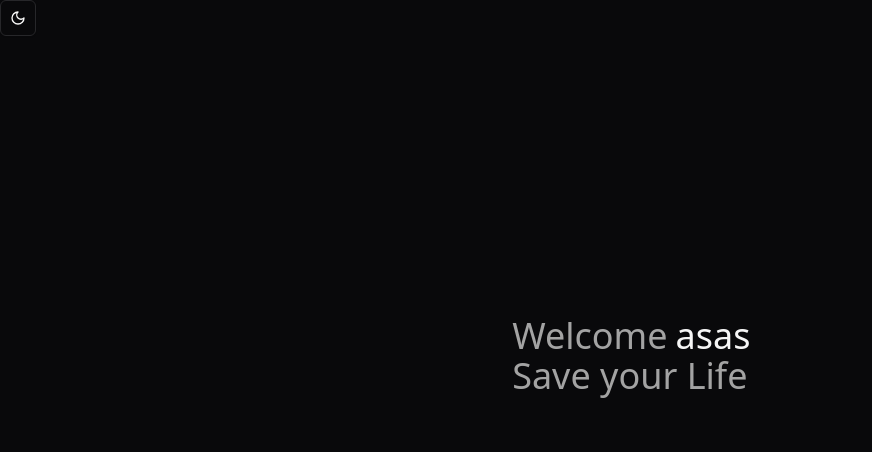
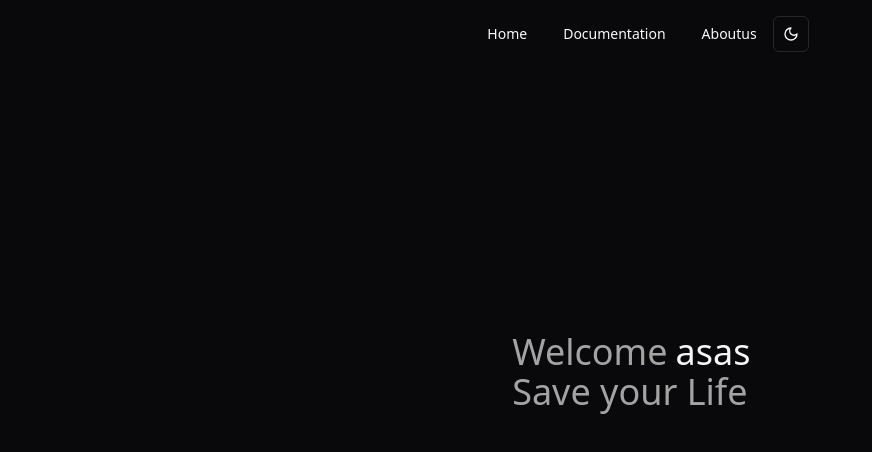
Before and after one commit to Skylar4/healthcare-analysis-typescript, a React (Vite) app in the folder analysis-projec/: page / in a window 1280 px wide. Shown: the top 452 px of the page, without its empty margins (0-872 px from the left). Built offline with nearby package versions, Linux system fonts and the light colour scheme.

Commit message:
Navigation to home, Docs, AboutPage done

```diff
--- a/analysis-projec/package.json
+++ b/analysis-projec/package.json
@@ -11,6 +11,7 @@
   },
   "dependencies": {
     "@radix-ui/react-dropdown-menu": "^2.1.6",
+    "@radix-ui/react-navigation-menu": "^1.2.5",
     "@radix-ui/react-slot": "^1.1.2",
     "@tailwindcss/vite": "^4.0.6",
     "class-variance-authority": "^0.7.1",
--- a/analysis-projec/src/App.tsx
+++ b/analysis-projec/src/App.tsx
@@ -5,16 +5,21 @@
 import { ThemeProvider } from "./components/theme-provider";
 import { BrowserRouter, Routes, Route } from "react-router-dom";
 import { ModeToggle } from "./components/mode-toogle";
+import { NavigationMenuDemo } from "./democomponents/NagiationDemo";
+import Documentation from "./pages/Documentation";
 
 function App() {
   return (
     <BrowserRouter>
       <ThemeProvider defaultTheme="dark" storageKey="vite-ui-theme">
-        <ModeToggle></ModeToggle>
+        <div className="flex justify-center mt-4">
+          <NavigationMenuDemo />
+          <ModeToggle></ModeToggle>
+        </div>
         <Routes>
           <Route path="/" element={<MainPage />}></Route>
-
-          <Route path="/about" element={<AboutPage />} />
+          <Route path="/docs" element={<Documentation />} />
+          <Route path="/aboutus" element={<AboutPage />} />
           <Route path="/infopage" element={<InfoPage />} />
           <Route path="/result" element={<Result />} />
         </Routes>
--- /dev/null
+++ b/analysis-projec/src/components/ui/navigation-menu.tsx
@@ -0,0 +1,128 @@
+import * as React from "react";
+import * as NavigationMenuPrimitive from "@radix-ui/react-navigation-menu";
+import { cva } from "class-variance-authority";
+import { ChevronDown } from "lucide-react";
+
+import { cn } from "../../lib/utils";
+
+const NavigationMenu = React.forwardRef<
+  React.ElementRef<typeof NavigationMenuPrimitive.Root>,
+  React.ComponentPropsWithoutRef<typeof NavigationMenuPrimitive.Root>
+>(({ className, children, ...props }, ref) => (
+  <NavigationMenuPrimitive.Root
+    ref={ref}
+    className={cn(
+      "relative z-10 flex max-w-max flex-1 items-center justify-center",
+      className
+    )}
+    {...props}
+  >
+    {children}
+    <NavigationMenuViewport />
+  </NavigationMenuPrimitive.Root>
+));
+NavigationMenu.displayName = NavigationMenuPrimitive.Root.displayName;
+
+const NavigationMenuList = React.forwardRef<
+  React.ElementRef<typeof NavigationMenuPrimitive.List>,
+  React.ComponentPropsWithoutRef<typeof NavigationMenuPrimitive.List>
+>(({ className, ...props }, ref) => (
+  <NavigationMenuPrimitive.List
+    ref={ref}
+    className={cn(
+      "group flex flex-1 list-none items-center justify-center space-x-1",
+      className
+    )}
+    {...props}
+  />
+));
+NavigationMenuList.displayName = NavigationMenuPrimitive.List.displayName;
+
+const NavigationMenuItem = NavigationMenuPrimitive.Item;
+
+const navigationMenuTriggerStyle = cva(
+  "group inline-flex h-9 w-max items-center justify-center rounded-md bg-background px-4 py-2 text-sm font-medium transition-colors hover:bg-accent hover:text-accent-foreground focus:bg-accent focus:text-accent-foreground focus:outline-none disabled:pointer-events-none disabled:opacity-50 data-[active]:bg-accent/50 data-[state=open]:bg-accent/50"
+);
+
+const NavigationMenuTrigger = React.forwardRef<
+  React.ElementRef<typeof NavigationMenuPrimitive.Trigger>,
+  React.ComponentPropsWithoutRef<typeof NavigationMenuPrimitive.Trigger>
+>(({ className, children, ...props }, ref) => (
+  <NavigationMenuPrimitive.Trigger
+    ref={ref}
+    className={cn(navigationMenuTriggerStyle(), "group", className)}
+    {...props}
+  >
+    {children}{" "}
+    <ChevronDown
+      className="relative top-[1px] ml-1 h-3 w-3 transition duration-300 group-data-[state=open]:rotate-180"
+      aria-hidden="true"
+    />
+  </NavigationMenuPrimitive.Trigger>
+));
+NavigationMenuTrigger.displayName = NavigationMenuPrimitive.Trigger.displayName;
+
+const NavigationMenuContent = React.forwardRef<
+  React.ElementRef<typeof NavigationMenuPrimitive.Content>,
+  React.ComponentPropsWithoutRef<typeof NavigationMenuPrimitive.Content>
+>(({ className, ...props }, ref) => (
+  <NavigationMenuPrimitive.Content
+    ref={ref}
+    className={cn(
+      "left-0 top-0 w-full data-[motion^=from-]:animate-in data-[motion^=to-]:animate-out data-[motion^=from-]:fade-in data-[motion^=to-]:fade-out data-[motion=from-end]:slide-in-from-right-52 data-[motion=from-start]:slide-in-from-left-52 data-[motion=to-end]:slide-out-to-right-52 data-[motion=to-start]:slide-out-to-left-52 md:absolute md:w-auto ",
+      className
+    )}
+    {...props}
+  />
+));
+NavigationMenuContent.displayName = NavigationMenuPrimitive.Content.displayName;
+
+const NavigationMenuLink = NavigationMenuPrimitive.Link;
+
+const NavigationMenuViewport = React.forwardRef<
+  React.ElementRef<typeof NavigationMenuPrimitive.Viewport>,
+  React.ComponentPropsWithoutRef<typeof NavigationMenuPrimitive.Viewport>
+>(({ className, ...props }, ref) => (
+  <div className={cn("absolute left-0 top-full flex justify-center")}>
+    <NavigationMenuPrimitive.Viewport
+      className={cn(
+        "origin-top-center relative mt-1.5 h-[var(--radix-navigation-menu-viewport-height)] w-full overflow-hidden rounded-md border bg-popover text-popover-foreground shadow data-[state=open]:animate-in data-[state=closed]:animate-out data-[state=closed]:zoom-out-95 data-[state=open]:zoom-in-90 md:w-[var(--radix-navigation-menu-viewport-width)]",
+        className
+      )}
+      ref={ref}
+      {...props}
+    />
+  </div>
+));
+NavigationMenuViewport.displayName =
+  NavigationMenuPrimitive.Viewport.displayName;
+
+const NavigationMenuIndicator = React.forwardRef<
+  React.ElementRef<typeof NavigationMenuPrimitive.Indicator>,
+  React.ComponentPropsWithoutRef<typeof NavigationMenuPrimitive.Indicator>
+>(({ className, ...props }, ref) => (
+  <NavigationMenuPrimitive.Indicator
+    ref={ref}
+    className={cn(
+      "top-full z-[1] flex h-1.5 items-end justify-center overflow-hidden data-[state=visible]:animate-in data-[state=hidden]:animate-out data-[state=hidden]:fade-out data-[state=visible]:fade-in",
+      className
+    )}
+    {...props}
+  >
+    <div className="relative top-[60%] h-2 w-2 rotate-45 rounded-tl-sm bg-border shadow-md" />
+  </NavigationMenuPrimitive.Indicator>
+));
+NavigationMenuIndicator.displayName =
+  NavigationMenuPrimitive.Indicator.displayName;
+
+export {
+  navigationMenuTriggerStyle,
+  NavigationMenu,
+  NavigationMenuList,
+  NavigationMenuItem,
+  NavigationMenuContent,
+  NavigationMenuTrigger,
+  NavigationMenuLink,
+  NavigationMenuIndicator,
+  NavigationMenuViewport,
+};
--- /dev/null
+++ b/analysis-projec/src/democomponents/NagiationDemo.tsx
@@ -0,0 +1,41 @@
+"use client";
+
+import { Link } from "react-router-dom";
+
+import {
+  NavigationMenu,
+  NavigationMenuItem,
+  NavigationMenuLink,
+  NavigationMenuList,
+  navigationMenuTriggerStyle,
+} from "../components/ui/navigation-menu";
+
+export function NavigationMenuDemo() {
+  return (
+    <NavigationMenu>
+      <NavigationMenuList>
+        <NavigationMenuItem>
+          <Link to="/">
+            <NavigationMenuLink className={navigationMenuTriggerStyle()}>
+              Home
+            </NavigationMenuLink>
+          </Link>
+        </NavigationMenuItem>
+        <NavigationMenuItem>
+          <Link to="/docs">
+            <NavigationMenuLink className={navigationMenuTriggerStyle()}>
+              Documentation
+            </NavigationMenuLink>
+          </Link>
+        </NavigationMenuItem>
+        <NavigationMenuItem>
+          <Link to="/aboutus">
+            <NavigationMenuLink className={navigationMenuTriggerStyle()}>
+              Aboutus
+            </NavigationMenuLink>
+          </Link>
+        </NavigationMenuItem>
+      </NavigationMenuList>
+    </NavigationMenu>
+  );
+}
--- /dev/null
+++ b/analysis-projec/src/pages/Documentation.tsx
@@ -0,0 +1,7 @@
+import React from "react";
+
+const Documentation = () => {
+  return <div>Documentation</div>;
+};
+
+export default Documentation;
```
Also changed, not shown: 1 other file (tests, documents, lock files or other folders).
